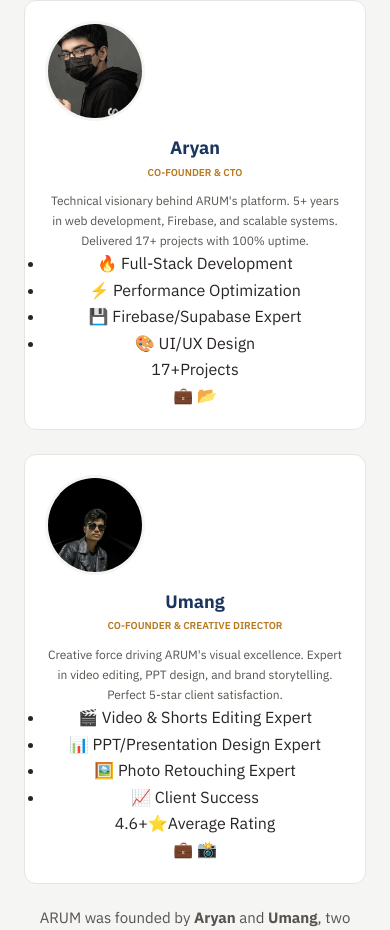
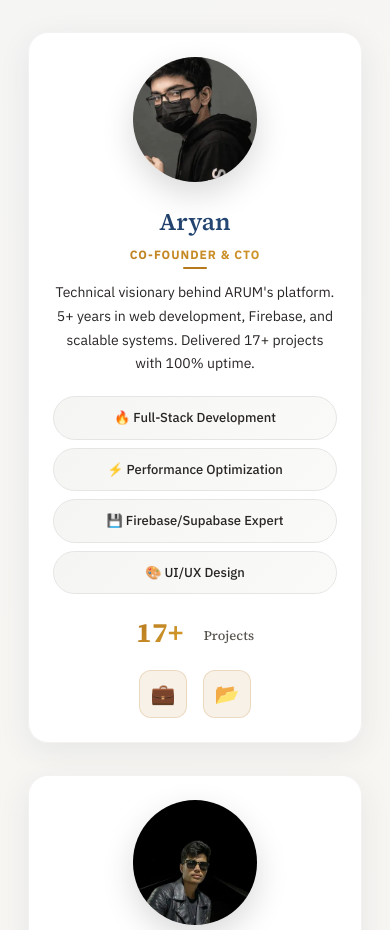
Before and after one commit to ArumWorks24/Arumwork, a plain HTML site: page index.html in a window 390 px wide. Shown: the part 5857-6787 px from the top of the page. Drawn offline with nearby package versions, Linux system fonts and the light colour scheme; no server answers.

Commit message:
Update style.css

```diff
--- a/style.css
+++ b/style.css
@@ -126,14 +126,140 @@
 .c-green { background: #dcfce7; color: #166534; }
 .c-yellow { background: #fef3c7; color: #a16207; }
 
-.founders { background: var(--stone-light); }
-.founders-grid { display: grid; grid-template-columns: repeat(auto-fit, minmax(240px, 1fr)); gap: 24px; max-width: 700px; margin: 0 auto; }
-.founder-card { background: var(--white); border-radius: 12px; padding: 24px; text-align: center; border: 1px solid var(--stone); transition: all 0.4s; }
+.founders {
+  background: linear-gradient(135deg, var(--stone-light) 0%, rgba(183,121,31,0.03) 50%, var(--stone-light) 100%);
+  padding: 80px 16px;
+  position: relative;
+  overflow: hidden;
+}
+.founders::before {
+  content: '';
+  position: absolute;
+  top: 0;
+  left: 0;
+  right: 0;
+  height: 1px;
+  background: linear-gradient(90deg, transparent, var(--warm-gold), transparent);
+}
+.founders-grid {
+  display: grid;
+  grid-template-columns: repeat(auto-fit, minmax(320px, 1fr));
+  gap: 32px;
+  max-width: 900px;
+  margin: 0 auto 40px;
+  opacity: 0;
+  transform: translateY(20px);
+  animation: staggerIn 0.8s ease-out forwards;
+}
+@keyframes staggerIn {
+  to {
+    opacity: 1;
+    transform: translateY(0);
+  }
+}
+.founders-grid .founder-card:nth-child(1) { animation-delay: 0.1s; }
+.founders-grid .founder-card:nth-child(2) { animation-delay: 0.3s; }
+.founder-card {
+  background: rgba(255,255,255,0.95);
+  backdrop-filter: blur(20px);
+  border-radius: 20px;
+  padding: 32px 28px;
+  text-align: center;
+  border: 1px solid rgba(231,229,228,0.5);
+  box-shadow: 0 8px 32px rgba(26,54,93,0.08);
+  transition: all 0.4s cubic-bezier(0.25,0.46,0.45,0.94);
+  position: relative;
+  overflow: hidden;
+}
+.founder-card::before {
+  content: '';
+  position: absolute;
+  top: 0;
+  left: 0;
+  right: 0;
+  height: 4px;
+  background: linear-gradient(90deg, var(--warm-gold), var(--soft-gold));
+  opacity: 0;
+  transition: opacity 0.4s;
+}
+.founder-card:hover {
+  transform: translateY(-12px) scale(1.02);
+  box-shadow: 0 24px 64px rgba(26,54,93,0.15);
+  border-color: rgba(183,121,31,0.3);
+}
+.founder-card:hover::before { opacity: 1; }
 .founder-card:hover { transform: translateY(-6px); box-shadow: 0 16px 32px rgba(26, 54, 93, 0.1); }
-.founder-card img { width: 140px; height: 140px; border-radius: 50%; object-fit: cover; margin-bottom: 12px; border: 3px solid var(--stone-light); }
-.founder-card h3 { font-size: 18px; color: var(--deep-blue); margin-bottom: 2px; font-family: 'IBM Plex Sans', sans-serif; font-weight: 700; }
-.founder-card .role { color: var(--warm-gold); font-weight: 600; font-size: 10px; text-transform: uppercase; margin-bottom: 10px; }
-.founder-card p { color: var(--medium-gray); font-size: 12px; }
+.founder-image-wrapper {
+  position: relative;
+  width: 160px;
+  height: 160px;
+  margin: 0 auto 20px;
+  border-radius: 50%;
+  overflow: hidden;
+  box-shadow: 0 12px 32px rgba(0,0,0,0.15);
+  transition: all 0.4s;
+}
+.founder-image-wrapper img {
+  width: 100%;
+  height: 100%;
+  object-fit: cover;
+  transition: transform 0.4s;
+}
+.founder-image-wrapper {
+  width: clamp(100px, 30vw, 180px);
+  height: clamp(100px, 30vw, 180px);
+  min-width: 100px;
+}
+.founder-card:hover .founder-image-wrapper img {
+  transform: scale(1.1);
+}
+.image-overlay {
+  position: absolute;
+  inset: 0;
+  background: radial-gradient(circle at center, rgba(183,121,31,0.1) 0%, transparent 70%);
+  opacity: 0;
+  transition: opacity 0.4s;
+}
+.founder-card:hover .image-overlay { opacity: 1; }
+.founder-card h3 {
+  font-size: 24px;
+  background: linear-gradient(135deg, var(--deep-blue), var(--rich-blue));
+  -webkit-background-clip: text;
+  -webkit-text-fill-color: transparent;
+  background-clip: text;
+  margin-bottom: 4px;
+  font-family: 'Source Serif 4', serif;
+  font-weight: 600;
+}
+.founder-card .role {
+  background: linear-gradient(90deg, var(--warm-gold), var(--soft-gold));
+  -webkit-background-clip: text;
+  -webkit-text-fill-color: transparent;
+  background-clip: text;
+  font-weight: 700;
+  font-size: 12px;
+  text-transform: uppercase;
+  letter-spacing: 1px;
+  margin-bottom: 16px;
+  position: relative;
+}
+.founder-card .role::after {
+  content: '';
+  position: absolute;
+  bottom: -4px;
+  left: 50%;
+  transform: translateX(-50%);
+  width: 24px;
+  height: 2px;
+  background: var(--warm-gold);
+  border-radius: 1px;
+}
+.founder-card p {
+  color: var(--dark-gray);
+  font-size: 14px;
+  line-height: 1.7;
+  margin-bottom: 20px;
+}
 
 .my-orders { background: var(--white); }
 .orders-grid { display: grid; grid-template-columns: repeat(auto-fit, minmax(280px, 1fr)); gap: 16px; max-width: 800px; margin: 0 auto; }
@@ -456,8 +582,105 @@
 .service-card { padding: 16px; }
 .why-card { padding: 16px; }
 .contact-card { padding: 16px; }
-.founder-card { padding: 20px; }
-.founder-card img { width: 100px; height: 100px; }
+/* NEW FOUNDER STYLES */
+.skills {
+  list-style: none;
+  display: flex;
+  flex-direction: column;
+  gap: 8px;
+  margin-bottom: 24px;
+}
+.skills li {
+  background: linear-gradient(135deg, var(--stone-light), var(--off-white));
+  padding: 10px 16px;
+  border-radius: 25px;
+  font-size: 13px;
+  color: var(--dark-gray);
+  font-weight: 500;
+  border: 1px solid var(--stone);
+  transition: all 0.3s;
+  position: relative;
+  overflow: hidden;
+}
+.skills li::before {
+  content: '';
+  position: absolute;
+  left: 0;
+  top: 0;
+  height: 100%;
+  width: 4px;
+  background: var(--warm-gold);
+  opacity: 0;
+  transition: opacity 0.3s;
+}
+.skills li:hover {
+  transform: translateX(10px) scale(1.02);
+  box-shadow: 0 8px 20px rgba(183,121,31,0.25);
+}
+.skills li:hover::before { opacity: 1; }
+
+.stats {
+  display: flex;
+  gap: 20px;
+  justify-content: center;
+  margin-bottom: 24px;
+  font-family: 'Source Serif 4', serif;
+}
+.stats span:first-child {
+  font-size: 28px;
+  font-weight: 700;
+  background: linear-gradient(135deg, var(--warm-gold), var(--soft-gold));
+  -webkit-background-clip: text;
+  -webkit-text-fill-color: transparent;
+  background-clip: text;
+  line-height: 1;
+}
+.stats span:last-child {
+  color: var(--medium-gray);
+  font-size: 13px;
+  font-weight: 500;
+  align-self: flex-end;
+}
+
+.social-links {
+  display: flex;
+  gap: 16px;
+  justify-content: center;
+}
+.social-links a {
+  width: 48px;
+  height: 48px;
+  background: rgba(183,121,31,0.1);
+  border-radius: 12px;
+  display: flex;
+  align-items: center;
+  justify-content: center;
+  font-size: 20px;
+  color: var(--warm-gold);
+  transition: all 0.4s;
+  border: 1px solid rgba(183,121,31,0.2);
+}
+.social-links a:hover {
+  background: var(--warm-gold);
+  color: white;
+  transform: translateY(-4px) scale(1.1);
+  box-shadow: 0 12px 24px rgba(183,121,31,0.3);
+}
+
+.founder-card { padding: 24px; }
+
+.founder-image-wrapper {
+  width: clamp(110px, 32vw, 160px);
+  height: clamp(110px, 32vw, 160px);
+  min-width: 110px;
+}
+
+.founder-image-wrapper img {
+  width: 100% !important;
+  height: 100% !important;
+  object-fit: cover !important;
+}
+
 footer { padding: 20px 12px; }
 footer img { height: 24px; }
 .modal-box { padding: 16px; border-radius: 10px; }
```
